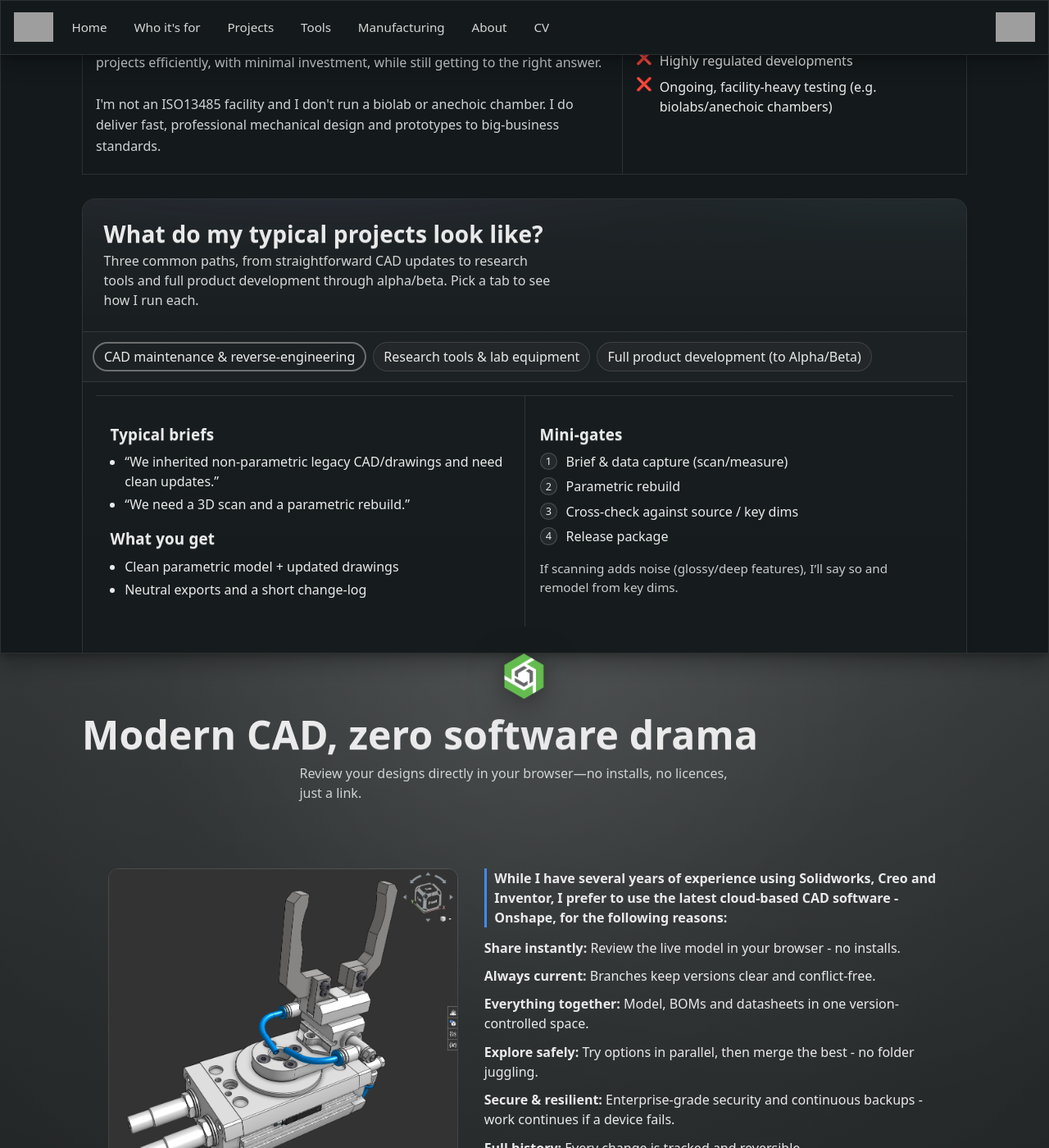
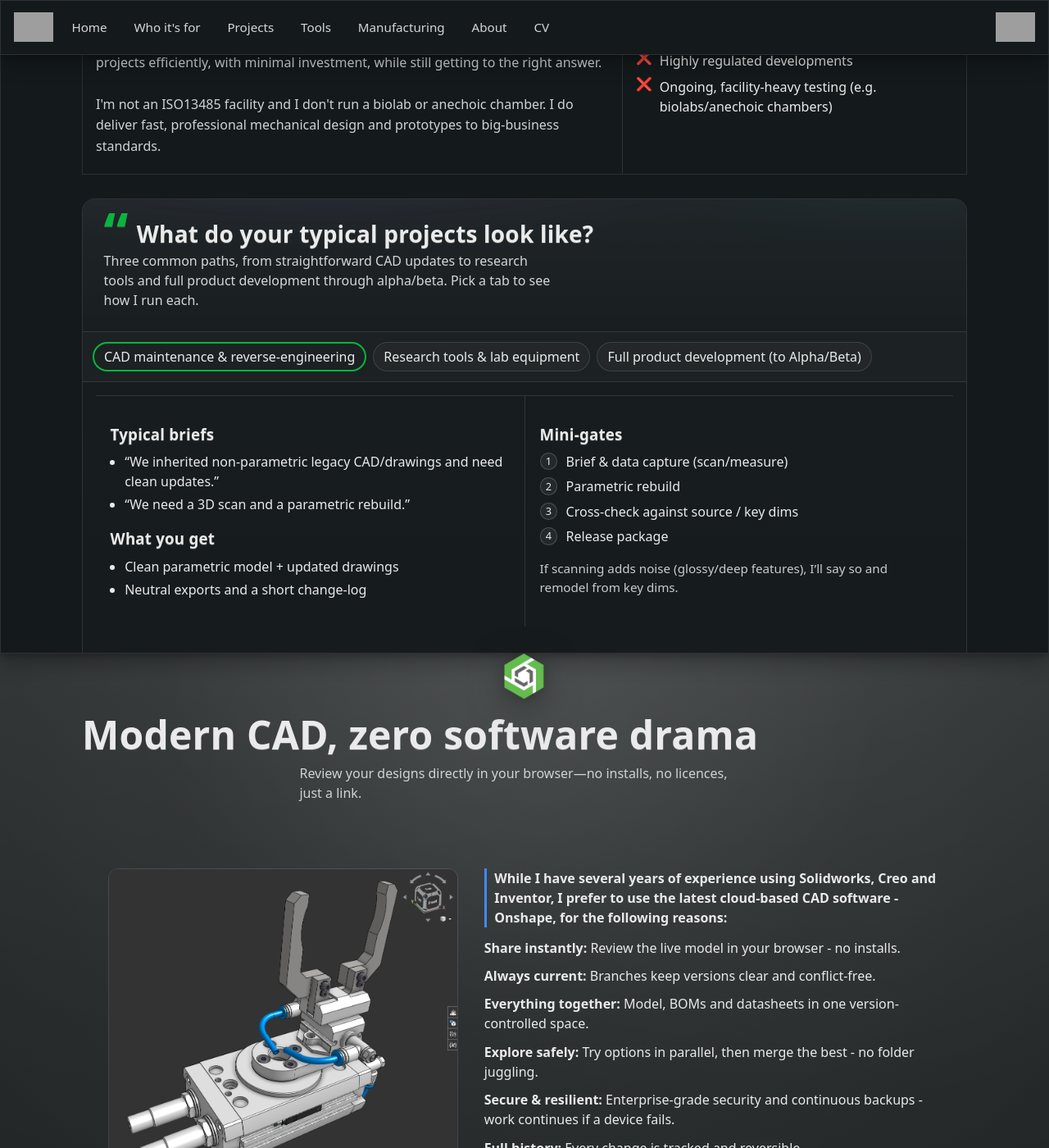
Before and after one commit to JamesAIzzard/jamesaizzard.github.io, a Jekyll site: the page built from index.html, in a window 1280 px wide and 1400 px high, scrolled down 1237 px. Shown: the whole window at 82% size. Built offline with Jekyll 4.4.1, drawn with Linux system fonts in a browser that asks for light colours; some web fonts are replaced; grey boxes are pictures that could not be loaded.

Commit message:
Refactor Project Types section: update title for clarity, enhance quote styling with decorative leading quotes

```diff
--- a/_includes/project_types.html
+++ b/_includes/project_types.html
@@ -3,7 +3,7 @@
     <!-- Unified box: header (rounded top), full-width tabs, then two-column content -->
     <div class="pt-box border-panel" data-pt>
       <header class="pt-header panel-surface--lit">
-        <h2 class="pt-title">What do my typical projects look like?</h2>
+        <h2 class="pt-title quote">What do your typical projects look like?</h2>
         <p class="pt-subtitle">
           Three common paths, from straightforward CAD updates to research tools and full product development
           through alpha/beta. Pick a tab to see how I run each.
--- a/_sass/components/_style.scss
+++ b/_sass/components/_style.scss
@@ -164,7 +164,7 @@
 .pill-btn[aria-selected="true"],
 .pill-btn.active {
   background: transparent;
-  border-color: rgba(255, 255, 255, 0.35);
+  border-color: var(--accent-1);
   border-width: 2px;
 }
 
@@ -195,3 +195,18 @@
   padding: 0;
   margin: -1px;
 }
+
+/* Decorative leading quote */
+.quote {
+  position: relative;
+}
+
+.quote::before {
+  content: "\201C"; /* left double quotation mark */
+  display: inline-block;
+  color: var(--accent-1);
+  font-size: 2.4em;
+  line-height: 0;
+  margin-right: 0.15em;
+  transform: translateY(0.18em);
+}
```
